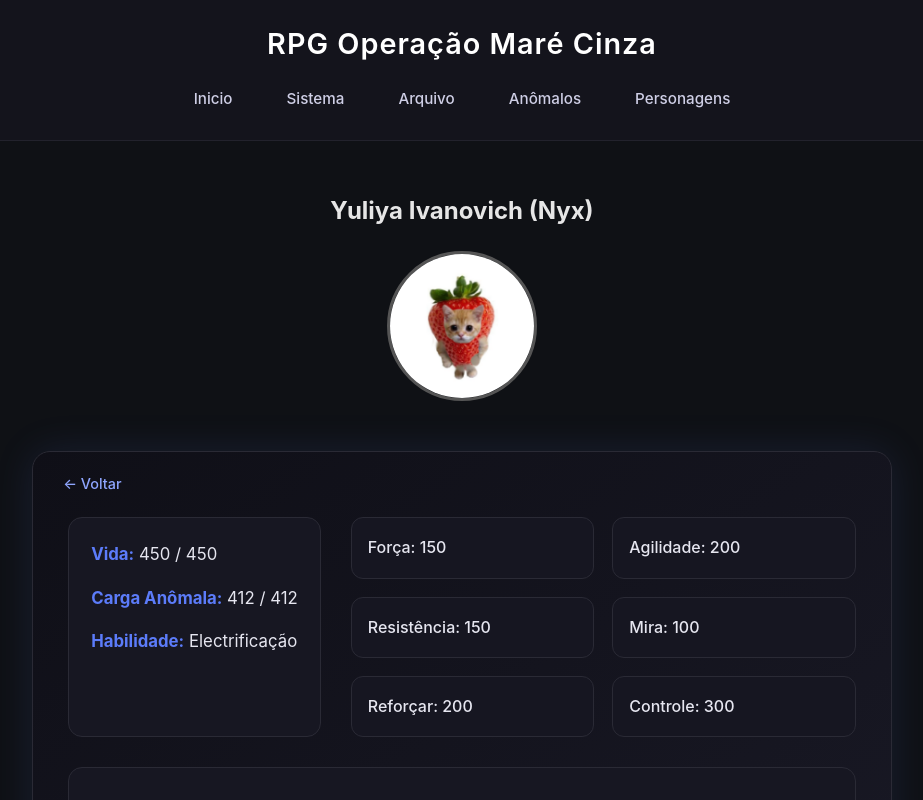
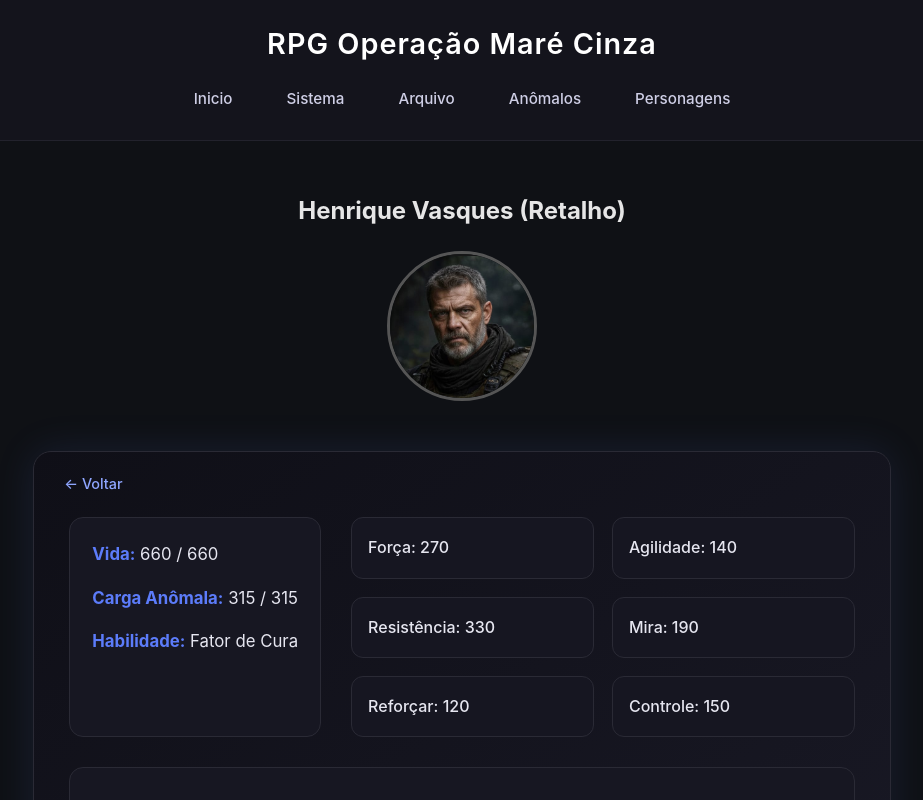
Before and after one commit to FelipeOliverb/Projeto-RPG2, a React (Vite) app: page /#/bryan in a window 1280 px wide. Before the commit this address led to /#/nana. Shown: the top 800 px of the page, without its empty margins (178-1101 px from the left). Built offline with nearby package versions, Linux system fonts and the light colour scheme.

Commit message:
mais erros burros

```diff
--- a/src/pages/personagens/Bryan.tsx
+++ b/src/pages/personagens/Bryan.tsx
@@ -10,7 +10,7 @@ export default function Bryan() {
   const atributos = {
     forca: 180*1.5,
     agilidade: 140,
-    resistencia: 220,
+    resistencia: 220*1.5,
     mira: 190,
     reforcar: 120,
     controle: 150
@@ -19,7 +19,7 @@ export default function Bryan() {
   // =============================
   // CÁLCULOS BASE
   // =============================
-  const resistenciaFinal = atributos.resistencia * 1.5; // +50% de resistência
+  const resistenciaFinal = atributos.resistencia;
   const vidaMax = Math.floor(resistenciaFinal * 2);
   const cargaMax = Math.floor(atributos.controle + resistenciaFinal / 2);
 
--- a/src/pages/personagens/Letícia.tsx
+++ b/src/pages/personagens/Letícia.tsx
@@ -18,7 +18,7 @@ export default function Leticia() {
   // =============================
   // CÁLCULOS BASE
   // =============================
-  const resistenciaFinal = atributos.resistencia * 1.5; // +50% de resistência
+  const resistenciaFinal = atributos.resistencia;
   const vidaMax = Math.floor(resistenciaFinal * 2);
   const cargaMax = Math.floor(atributos.controle + resistenciaFinal / 2);
 
--- a/src/pages/personagens/Nana.tsx
+++ b/src/pages/personagens/Nana.tsx
@@ -18,7 +18,7 @@ export default function Leticia() {
   // =============================
   // CÁLCULOS BASE
   // =============================
-  const resistenciaFinal = atributos.resistencia * 1.5; // +50% de resistência
+  const resistenciaFinal = atributos.resistencia;
   const vidaMax = Math.floor(resistenciaFinal * 2);
   const cargaMax = Math.floor(atributos.controle + resistenciaFinal / 2);
 
--- a/src/pages/personagens/Pedro.tsx
+++ b/src/pages/personagens/Pedro.tsx
@@ -18,7 +18,7 @@ export default function Pedro() {
   // =============================
   // CÁLCULOS BASE
   // =============================
-  const resistenciaFinal = atributos.resistencia * 1.5; // +50% de resistência
+  const resistenciaFinal = atributos.resistencia;
   const vidaMax = Math.floor(resistenciaFinal * 2);
   const cargaMax = Math.floor(atributos.controle + resistenciaFinal / 2);
 
```
